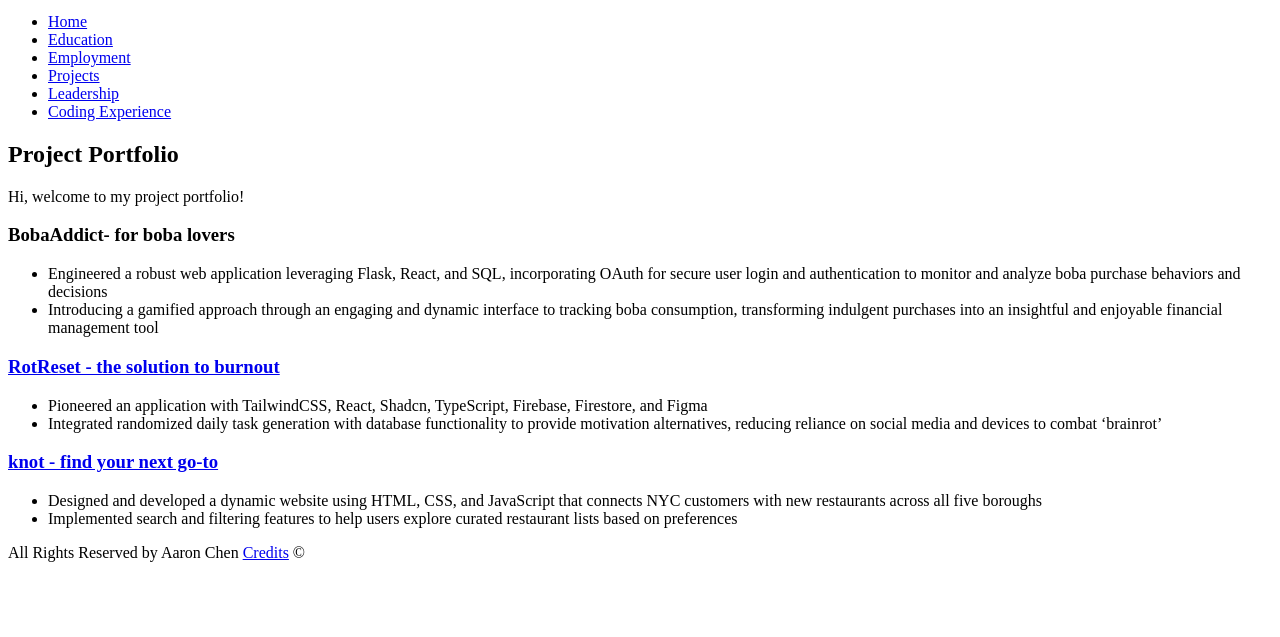
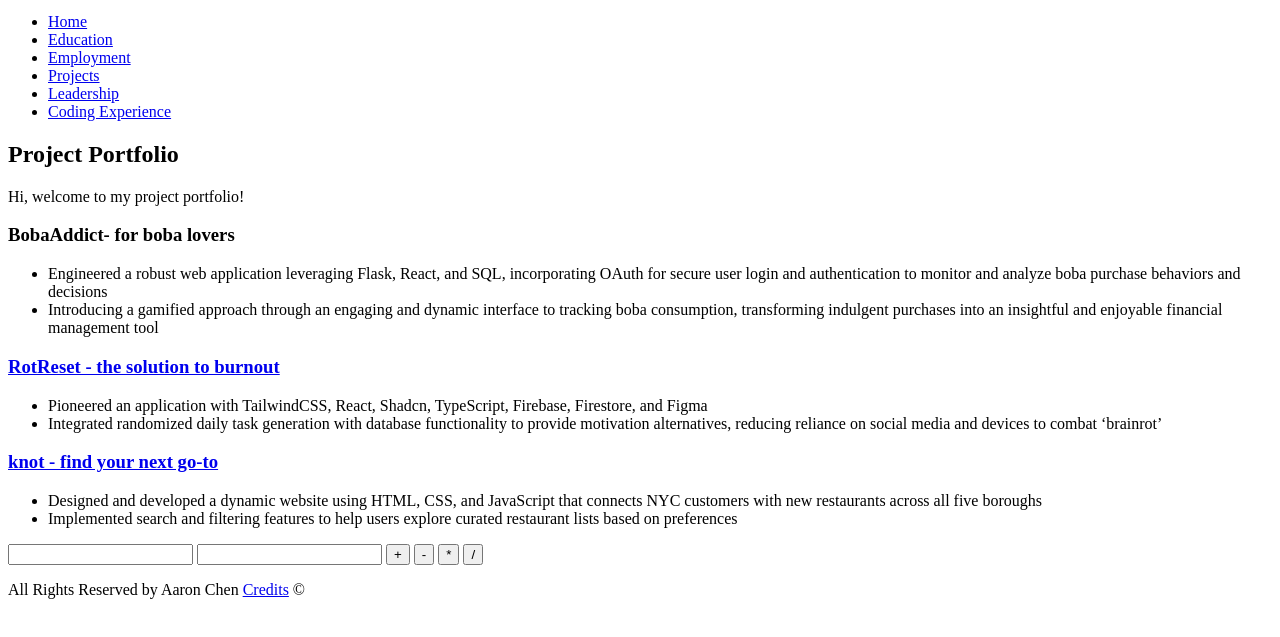
Before and after one commit to acaaron23/mp-1, a website: page projects/projects.html in a window 1280 px wide. Shown: the part 101-738 px from the top of the page. Drawn offline with Linux system fonts and the light colour scheme.

Commit message:
Working on JS Calculator function

```diff
--- a/projects/projects.html
+++ b/projects/projects.html
@@ -63,7 +63,7 @@
                         reducing reliance on social media and devices to combat ‘brainrot’</li>
                 </ul>
 
-                <h3><a href = "https://nycknot.glitch.me/"> knot - find your next go-to <a/></h3>
+                <h3><a href = "https://nycknot.glitch.me/"> knot - find your next go-to<a/></h3>
                 <ul>
                     <li>Designed and developed a dynamic website using HTML, CSS, and JavaScript that connects NYC
                         customers with new restaurants across all five boroughs</li>
@@ -76,6 +76,21 @@
         <!--Main Content End-->
     </div>
 
+    <div id="calculator">
+        <input type="text" id="first-number">
+        <input type="text" id="second-number">
+        <button type = "button" onclick="addition()">+</button>
+        <button type = "button" onclick="subtract()">-</button>
+        <button type = "button" onclick="multiply()">*</button>
+        <button type = "button" onclick="divide()">/</button>
+
+        <div id = "result">
+            <p id="result-msg"></p>
+        </div>
+    </div>
+
+    <script src="projects.js"></script>
+
     <!--Footer start-->
     <footer>
         <p>All Rights Reserved by Aaron Chen <a href="../credits/credits.html"> Credits</a> &copy;</p>
--- /dev/null
+++ b/projects/projects.js
@@ -0,0 +1,40 @@
+function addition() {
+    const numberInput1 = document.getElementById("first-number").value
+    const numberInput2 = document.getElementById("second-number").value
+
+    const number1 = Number(numberInput1);
+    const number2 = Number(numberInput2);
+    document.getElementById("result-msg").innerHTML = String(number1 + number2);
+}
+
+function subtract() {
+    const numberInput1 = document.getElementById("first-number").value
+    const numberInput2 = document.getElementById("second-number").value
+
+    const number1 = Number(numberInput1);
+    const number2 = Number(numberInput2);
+    document.getElementById("result-msg").innerHTML = String(number1 - number2);
+}
+
+function multiply() {
+    const numberInput1 = document.getElementById("first-number").value
+    const numberInput2 = document.getElementById("second-number").value
+
+    const number1 = Number(numberInput1);
+    const number2 = Number(numberInput2);
+    document.getElementById("result-msg").innerHTML = String(number1 * number2);
+}
+
+function divide() {
+    const numberInput1 = document.getElementById("first-number").value
+    const numberInput2 = document.getElementById("second-number").value
+
+    const number1 = Number(numberInput1);
+    const number2 = Number(numberInput2);
+
+    // Edge case: When number 2 is equal to 0
+    if(number2 === 0){
+        document.getElementById("result-msg").innerHTML = "Cannot divide by 0";
+    }
+    document.getElementById("result-msg").innerHTML = String(number1 / number2);
+}
```
